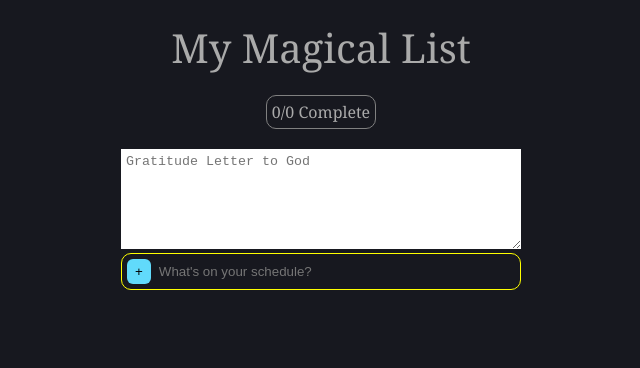
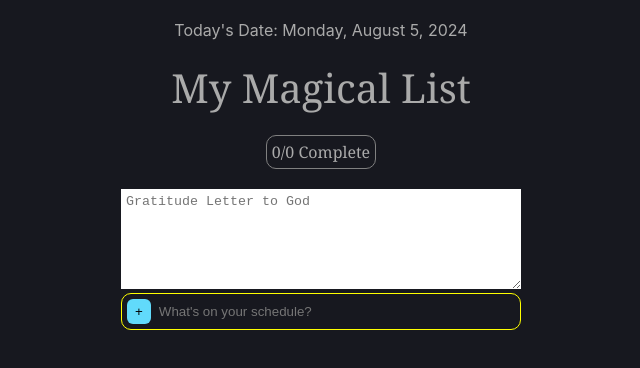
Before and after one commit to ShreyaSingh10/MyScheduler, a React (Create React App) app: page / in a window 1280 px wide. Shown: the top 368 px of the page, without its empty margins (319-959 px from the left). Built offline with nearby package versions, Linux system fonts and the light colour scheme.

Commit message:
Adding Date API

```diff
--- a/src/App.js
+++ b/src/App.js
@@ -12,6 +12,18 @@ function App() {
       return savedTasks ? JSON.parse(savedTasks) : [];
     });
 
+  const getCurrentDate = () => {
+    const today = new Date();
+    return today.toLocaleDateString('en-US', {
+      weekday: 'long', // "Monday"
+      year: 'numeric', // "2024"
+      month: 'long', // "August"
+      day: 'numeric' // "30"
+    });
+  };
+
+  const [currentDate, setCurrentDate] = useState(getCurrentDate());
+  //const currentDate = getCurrentDate(); As we dont require using setCurrentDate here
 
   useEffect(() => {
     localStorage.setItem('tasks', JSON.stringify(tasks));
@@ -50,6 +62,7 @@ console.log("GOAL", goalAchieved,numberComplete,numberTotal );
 
   return (
     <div className='main'>
+      <div className='date'>Today's Date: {currentDate}</div>
       <div className='heading'> My Magical List </div>
       {goalAchieved?
         <div className="goal">GOAL ACHIEVED</div>:
```
